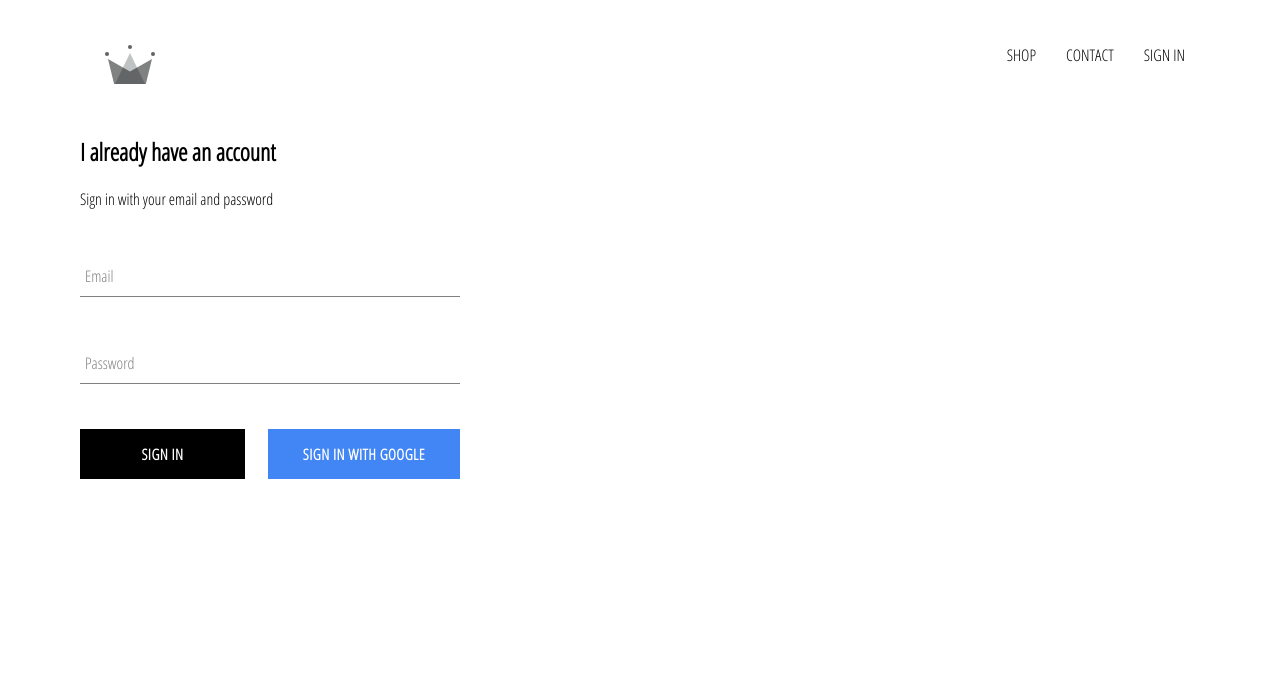
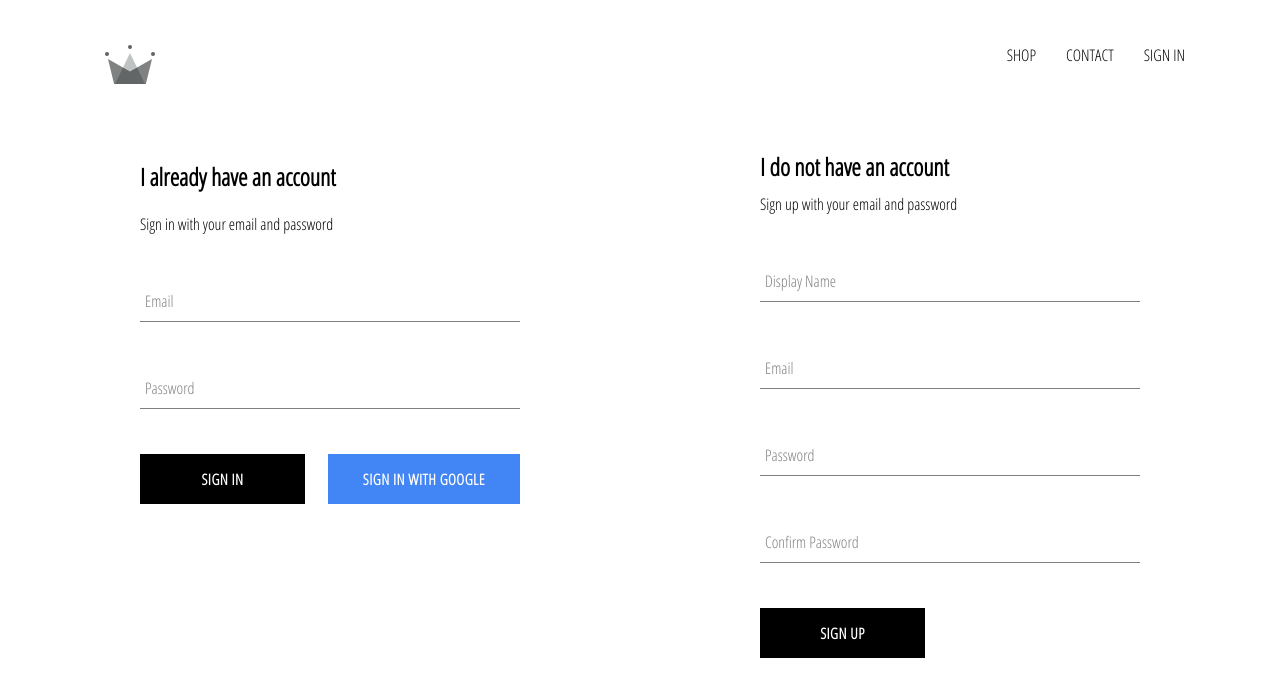
Before and after one commit to wnarevalor/clothing-rc-website, a React (Create React App) app: page /signIn in a window 1280 px wide. Shown: the top 696 px of the page. Built offline with nearby package versions, Linux system fonts and the light colour scheme; no server answers.

Commit message:
implemented ability to store users into firebase db

```diff
--- a/src/App.js
+++ b/src/App.js
@@ -5,7 +5,7 @@
 import ShopPage from "./pages/homepage/shop/shop.component";
 import Header from "./components/header/header.component";
 import SignInAndSignUpPage from "./pages/homepage/sign-in-and-sign-up/sign-in-and-sign-up.component";
-import { auth } from "./firebase/firebase.utils";
+import { auth, createUserProfileDocument } from "./firebase/firebase.utils";
 
 class App extends React.Component {
   constructor() {
@@ -17,8 +17,27 @@
 
   unsubscribeFromAuth = null;
   componentDidMount() {
-    this.unsubscribeFromAuth = auth.onAuthStateChanged((user) => {
-      this.setState({ currentUser: user });
+    this.unsubscribeFromAuth = auth.onAuthStateChanged(async (userAuth) => {
+      if (userAuth) {
+        const userRef = await createUserProfileDocument(userAuth);
+        userRef.onSnapshot((snapShot) => {
+          this.setState(
+            {
+              currentUser: {
+                id: snapShot.id,
+                ...snapShot.data(),
+              },
+            },
+            () => {
+              console.log(this.state);
+            }
+          );
+        });
+      } else {
+        this.setState({ currentUser: userAuth }, () => {
+          console.log(this.state);
+        });
+      }
     });
   }
 
--- a/src/components/sign-in/sign-in.component.jsx
+++ b/src/components/sign-in/sign-in.component.jsx
@@ -19,11 +19,12 @@
   };
 
   handleChange = (event) => {
-    const { value, name } = event.target;
-    this.setState([{ name: value }]);
+    const { name, value } = event.target;
+    this.setState({ [name]: value });
   };
 
   render() {
+    const { email, password } = this.state;
     return (
       <div className="sign-in">
         <h2>I already have an account</h2>
@@ -32,7 +33,7 @@
           <FormInput
             name="email"
             type="email"
-            value={this.state.email}
+            value={email}
             required
             handleChange={this.handleChange}
             label="Email"
@@ -40,7 +41,7 @@
           <FormInput
             name="password"
             type="password"
-            value={this.state.password}
+            value={password}
             required
             handleChange={this.handleChange}
             label="Password"
--- /dev/null
+++ b/src/components/sign-up/sign-up.component.jsx
@@ -0,0 +1,94 @@
+import React from "react";
+import "./sign-up.styles.scss";
+import FormInput from "../form-input/form-input.component";
+import CustomButton from "../custom-button/custom-button.component";
+
+import { auth, createUserProfileDocument } from "../../firebase/firebase.utils";
+
+class SignUp extends React.Component {
+  constructor(props) {
+    super(props);
+    this.state = {
+      displayName: "",
+      email: "",
+      password: "",
+      confirmPassword: "",
+    };
+  }
+
+  handleSubmit = async (event) => {
+    event.preventDefault();
+    const { displayName, email, password, confirmPassword } = this.state;
+    if (password !== confirmPassword) {
+      alert("passwords don't match");
+      return;
+    }
+    try {
+      const { user } = await auth.createUserWithEmailAndPassword(
+        email,
+        password
+      );
+      await createUserProfileDocument(user, { displayName });
+      this.setState({
+        displayName: "",
+        email: "",
+        password: "",
+        confirmPassword: "",
+      });
+    } catch (error) {
+      console.error(error);
+    }
+  };
+
+  handleChange = (event) => {
+    const { name, value } = event.target;
+    this.setState({ [name]: value });
+  };
+
+  render() {
+    const { displayName, email, password, confirmPassword } = this.state;
+    return (
+      <div className="sign-up">
+        <h2 className="title">I do not have an account</h2>
+        <span>Sign up with your email and password</span>
+        <form className="sign-up-form" onSubmit={this.handleSubmit}>
+          <FormInput
+            type="test"
+            name="displayName"
+            value={displayName}
+            onChange={this.handleChange}
+            label="Display Name"
+            required
+          />
+          <FormInput
+            type="email"
+            name="email"
+            value={email}
+            onChange={this.handleChange}
+            label="Email"
+            required
+          />
+          <FormInput
+            type="password"
+            name="password"
+            value={password}
+            onChange={this.handleChange}
+            label="Password"
+            required
+          />
+          <FormInput
+            type="password"
+            name="confirmPassword"
+            value={confirmPassword}
+            onChange={this.handleChange}
+            label="Confirm Password"
+            required
+          />
+          <CustomButton type="submit">SIGN UP</CustomButton>
+        </form>
+      </div>
+    );
+  }
+}
+
+export default SignUp;
--- /dev/null
+++ b/src/components/sign-up/sign-up.styles.scss
@@ -0,0 +1,9 @@
+.sign-up {
+  display: flex;
+  flex-direction: column;
+  width: 380px;
+
+  .title {
+    margin: 10px 0;
+  }
+}
--- a/src/firebase/firebase.utils.js
+++ b/src/firebase/firebase.utils.js
@@ -11,6 +11,29 @@
   appId: "1:977306232121:web:9feb947abb295cc127f4e8",
 };
 
+export const createUserProfileDocument = async (userAuth, additionalData) => {
+  if (!userAuth) return;
+
+  const userRef = firestore.doc(`users/${userAuth.uid}`);
+
+  const snapShot = await userRef.get();
+  if (!snapShot.exists) {
+    const { displayName, email } = userAuth;
+    const createdAt = new Date();
+    try {
+      await userRef.set({
+        displayName,
+        email,
+        createdAt,
+        ...additionalData,
+      });
+    } catch (error) {
+      console.log("error creating user", error.message);
+    }
+  }
+  return userRef;
+};
+
 firebase.initializeApp(firebaseConfig);
 export const auth = firebase.auth();
 export const firestore = firebase.firestore();
--- a/src/pages/homepage/sign-in-and-sign-up/sign-in-and-sign-up.component.jsx
+++ b/src/pages/homepage/sign-in-and-sign-up/sign-in-and-sign-up.component.jsx
@@ -1,11 +1,13 @@
 import React from "react";
-import './sign-in-and-sign-up.styles.scss';
+import "./sign-in-and-sign-up.styles.scss";
 import SignIn from "../../../components/sign-in/sign-in.component";
+import SignUp from "../../../components/sign-up/sign-up.component";
 
 const SignInAndSignUpPage = () => (
-    <div className='sign-in-and-sign-up'>
-        <SignIn />
-    </div>
-)
+  <div className="sign-in-and-sign-up">
+    <SignIn />
+    <SignUp />
+  </div>
+);
 
 export default SignInAndSignUpPage;
--- a/src/pages/homepage/sign-in-and-sign-up/sign-in-and-sign-up.styles.scss
+++ b/src/pages/homepage/sign-in-and-sign-up/sign-in-and-sign-up.styles.scss
@@ -0,0 +1,6 @@
+.sign-in-and-sign-up {
+  width: 1000px;
+  display: flex;
+  justify-content: space-between;
+  margin: 50px auto;
+}
```
